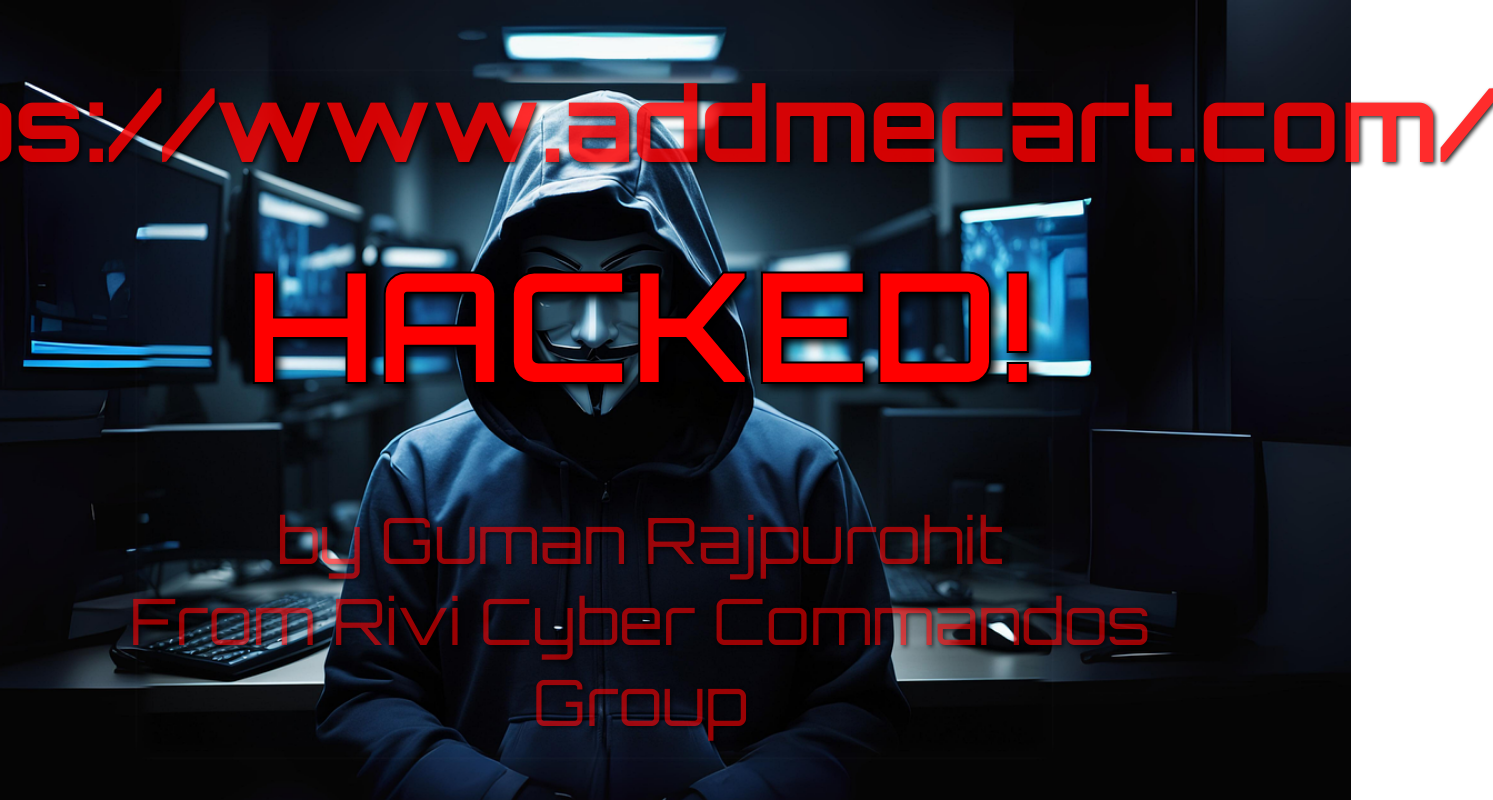
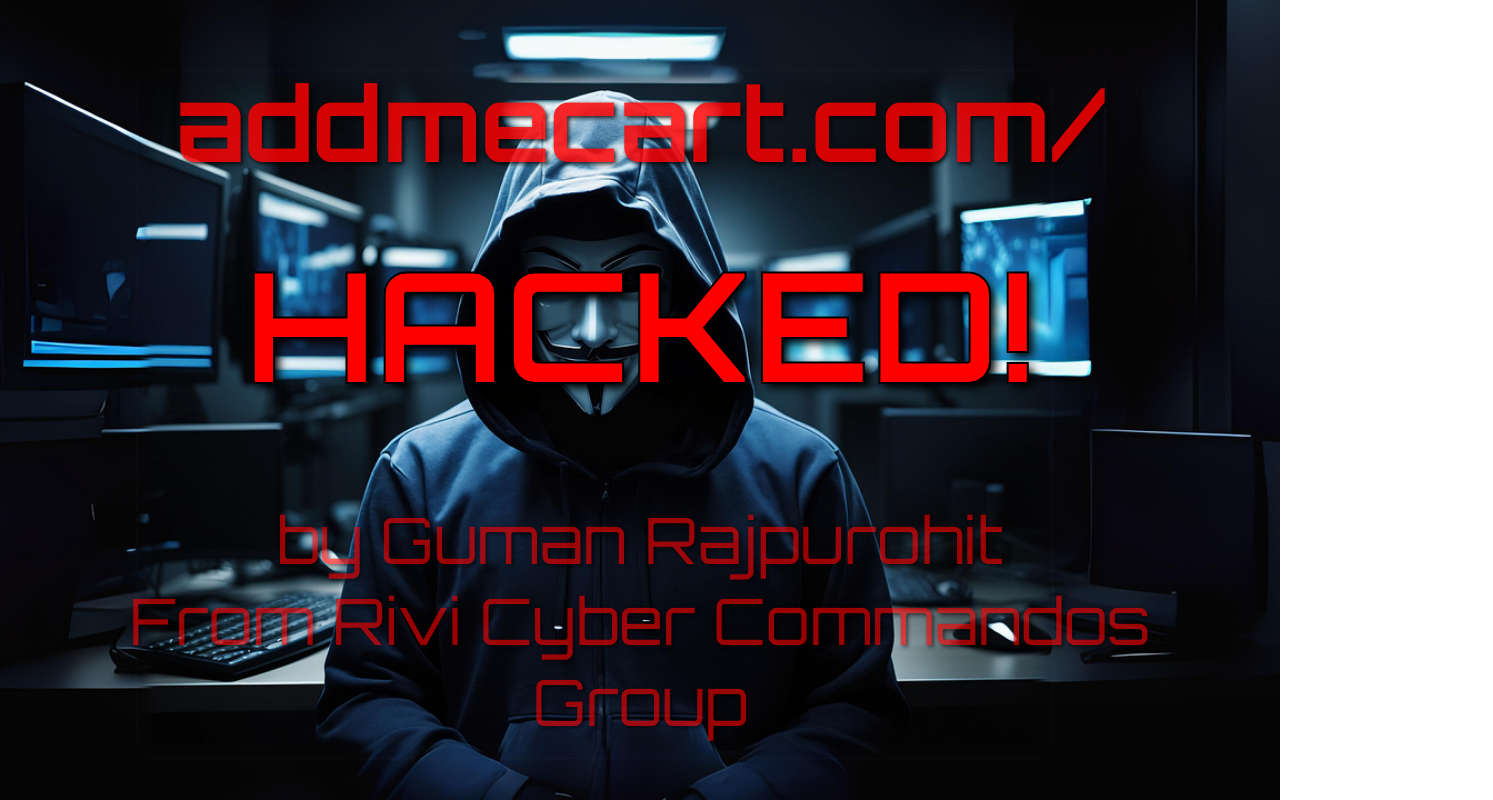
Before and after one commit to WebHack1/Hacked, a plain HTML site: page index.html in a window 1280 px wide. Shown: the whole page, 1493 px wide, since content can reach past the window. Drawn offline with Linux system fonts and the light colour scheme.

Commit message:
index.html

```diff
--- a/index.html
+++ b/index.html
@@ -65,7 +65,7 @@
     </style>
 </head>
 <body>
-    <h1>https://www.addmecart.com/</h1>
+    <h1>addmecart.com/</h1>
     <div class="hacked">HACKED!</div>
     <div class="footer">by Guman Rajpurohit <br> From Rivi Cyber Commandos Group</div>
 </body>
```
